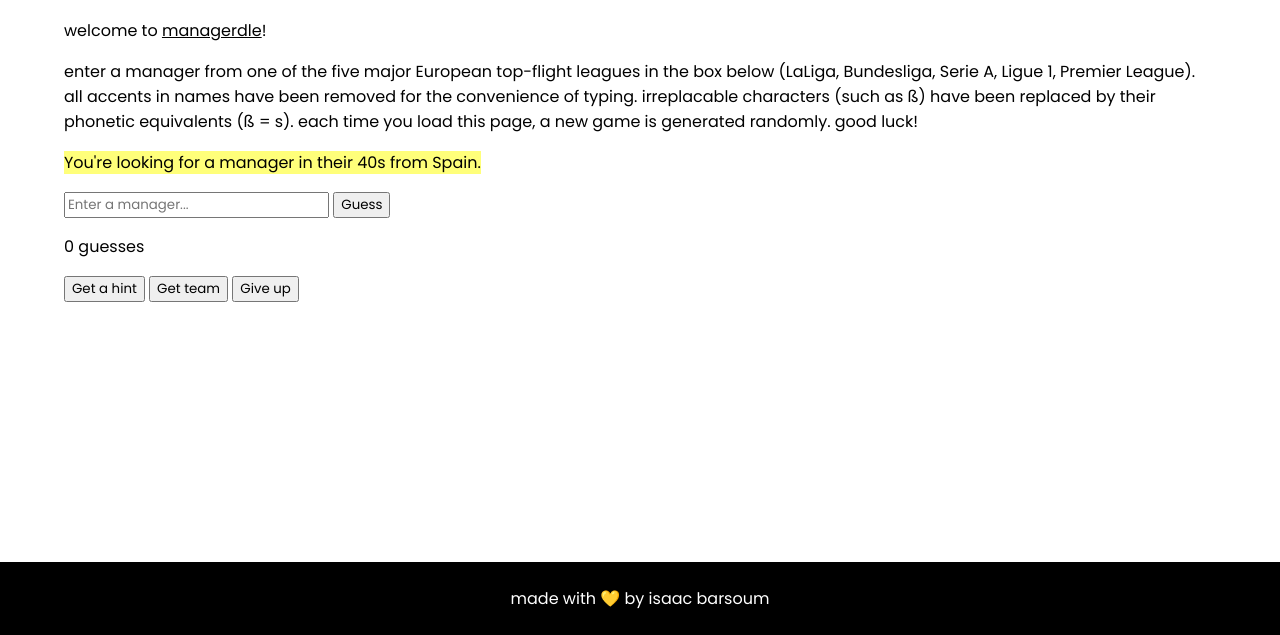
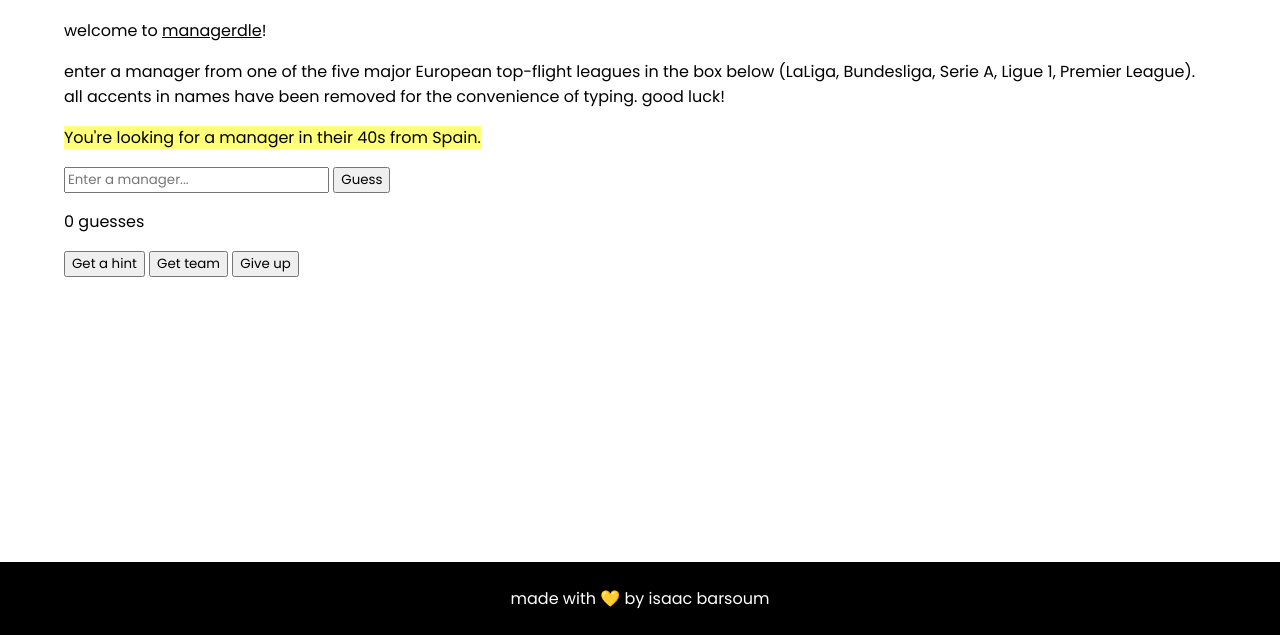
Before and after one commit to itbarsoum99/managerdle, a plain HTML site: page index.html in a window 1280 px wide. Shown: the part 165-800 px from the top of the page. Drawn offline with Linux system fonts and the light colour scheme.

Commit message:
removed text

```diff
--- a/index.html
+++ b/index.html
@@ -9,7 +9,7 @@
   <h2>you thought you knew football managers.</h2>
   <h1>you thought wrong.</h1>
   <p>welcome to <u>managerdle</u>!</p>
-  <p>enter a manager from one of the five major European top-flight leagues in the box below (LaLiga, Bundesliga, Serie A, Ligue 1, Premier League). all accents in names have been removed for the convenience of typing. irreplacable characters (such as ß) have been replaced by their phonetic equivalents (ß = s). each time you load this page, a new game is generated randomly. good luck!</p>
+  <p>enter a manager from one of the five major European top-flight leagues in the box below (LaLiga, Bundesliga, Serie A, Ligue 1, Premier League). all accents in names have been removed for the convenience of typing. good luck!</p>
   <p id="clue"></p>
   <p id="hint"></p>
   <p id="team"></p>
```
